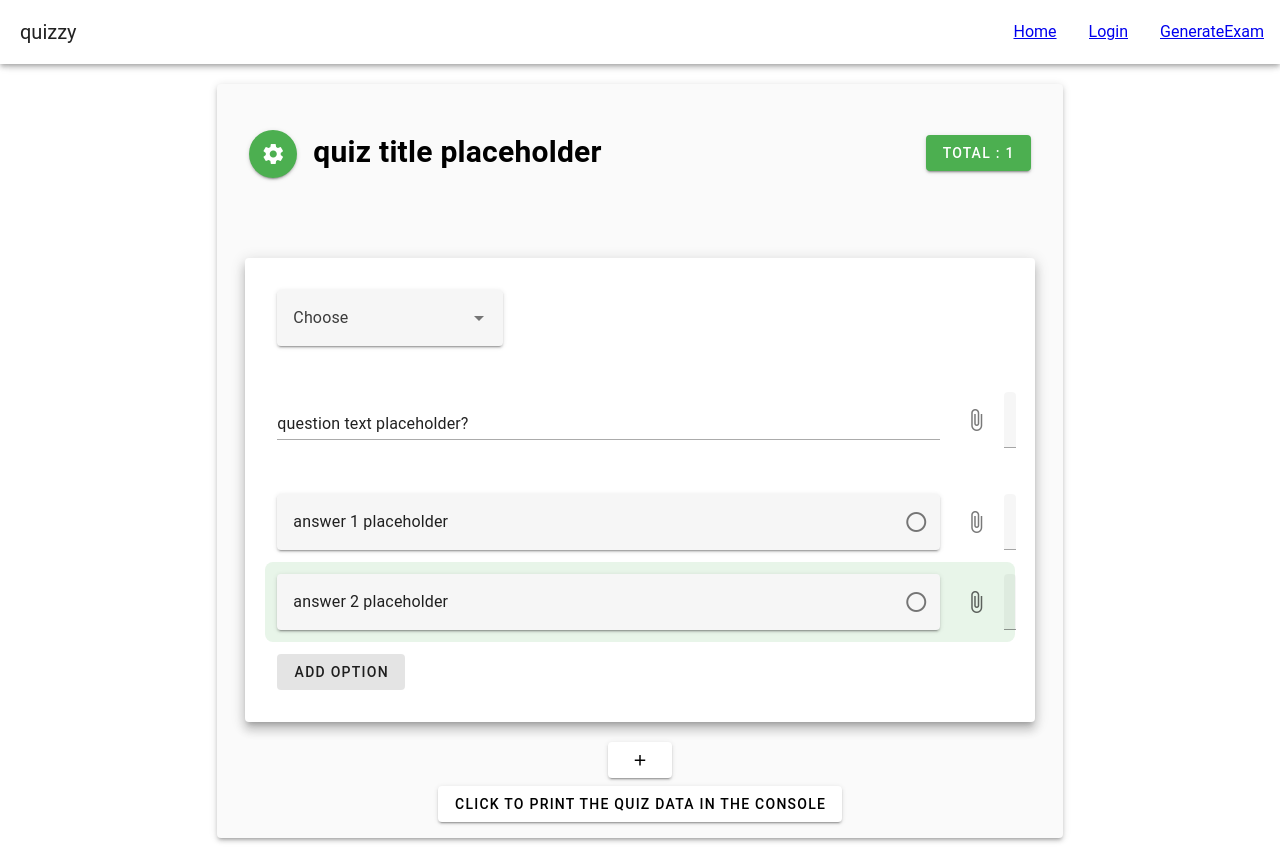
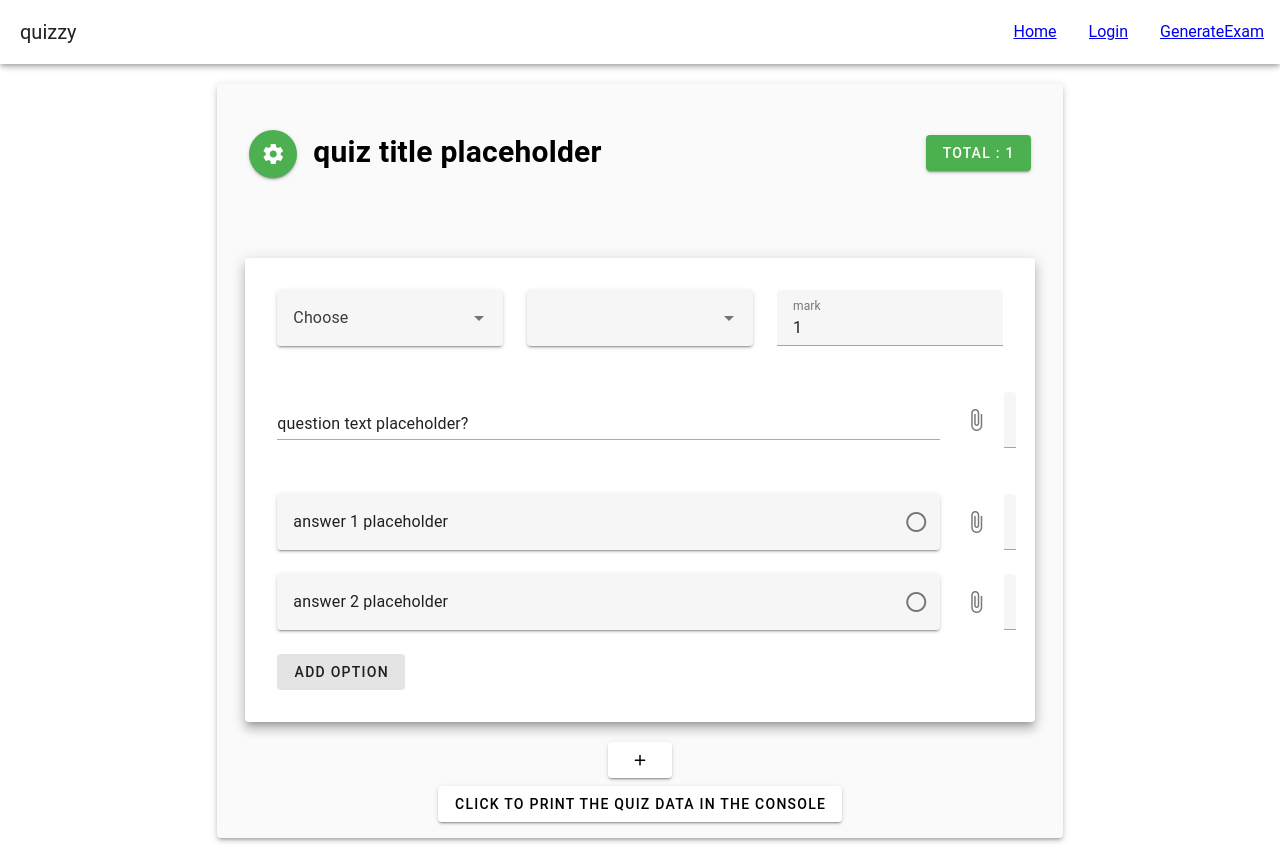
Before and after one commit to Mohanadfarid/quizApp, a Vue app: page /generateExam in a window 1280 px wide. Built offline with nearby package versions, Linux system fonts and the light colour scheme.

Commit message:
added total functionality +added pick answeer key +set mark

```diff
--- a/src/components/QuizCard.vue
+++ b/src/components/QuizCard.vue
@@ -15,20 +15,13 @@
   <v-card
     elevation="5"
     class="mx-auto mt-10"
-
   >
-    <v-img
-      class="align-end text-white"
-      height="200"
-      :src="imgSrc"
-      cover
-    >
+    <div class="d-flex justify-space-between">
       <v-card-title>{{ quizData.name }}</v-card-title>
-    </v-img>
-
-    <v-card-subtitle class="pt-4">
-      {{ quizData.degree }} points</v-card-subtitle
-    >
+      <v-card-subtitle class="pt-4">
+        {{ quizData.degree }} points</v-card-subtitle
+      >
+    </div>
 
     <v-card-text class="text-center">
       <div>{{ quizData.desc }}</div>
--- a/src/components/QuizGeneratorCard.vue
+++ b/src/components/QuizGeneratorCard.vue
@@ -23,7 +23,7 @@
             >{{ quizStore.setting.title }}
           </h2>
           <v-btn color="success"
-            >total : {{ quizStore.setting.mark }}
+            >total : {{ quizStore.GetTotalMarks }}
           </v-btn></v-card-title
         >
 
--- a/src/components/question/QuestionCard.vue
+++ b/src/components/question/QuestionCard.vue
@@ -22,6 +22,23 @@
           variant="solo-filled"
         ></v-select
       ></v-col>
+      <v-col
+        ><v-select
+          class="width-25"
+          :items="quizStore.GetAnswersId(questionId)"
+          v-model="quizStore.questions[questionId].answerKeyId"
+          variant="solo-filled"
+        >
+        </v-select>
+      </v-col>
+      <v-col>
+        <v-text-field
+          label="mark"
+          type="number"
+          v-model="quizStore.questions[questionId].mark"
+        >
+        </v-text-field>
+      </v-col>
     </v-row>
 
     <!-- the question iteself -->
--- a/src/components/question/questionAnswers/CheckBoxAnswer.vue
+++ b/src/components/question/questionAnswers/CheckBoxAnswer.vue
@@ -10,11 +10,13 @@
       : false;
   });
 
-  const classes = {
-    "bg-green-lighten-5": IsAnswerKey.value,
-    "text-h4": IsAnswerKey.value,
-    "rounded-lg": IsAnswerKey.value,
-  };
+  const classes = computed(() => {
+    return {
+      "bg-green-lighten-5": IsAnswerKey.value,
+      "text-h4": IsAnswerKey.value,
+      "rounded-lg": IsAnswerKey.value,
+    };
+  });
 </script>
 
 <template>
--- a/src/components/question/questionAnswers/ImageAnswer.vue
+++ b/src/components/question/questionAnswers/ImageAnswer.vue
@@ -10,10 +10,13 @@
       : false;
   });
 
-  const classes = {
-    "bg-green-lighten-5": IsAnswerKey.value,
-    "rounded-lg": IsAnswerKey.value,
-  };
+  const classes = computed(() => {
+    return {
+      "bg-green-lighten-5": IsAnswerKey.value,
+      "text-h4": IsAnswerKey.value,
+      "rounded-lg": IsAnswerKey.value,
+    };
+  });
 </script>
 
 <template>
--- a/src/components/question/questionAnswers/RadioAnswer.vue
+++ b/src/components/question/questionAnswers/RadioAnswer.vue
@@ -10,11 +10,13 @@
       : false;
   });
 
-  const classes = {
-    "bg-green-lighten-5": IsAnswerKey.value,
-    "text-h4": IsAnswerKey.value,
-    "rounded-lg": IsAnswerKey.value,
-  };
+  const classes = computed(() => {
+    return {
+      "bg-green-lighten-5": IsAnswerKey.value,
+      "text-h4": IsAnswerKey.value,
+      "rounded-lg": IsAnswerKey.value,
+    };
+  });
 </script>
 
 <template>
--- a/src/components/question/questionAnswers/TrueFalseAnswer.vue
+++ b/src/components/question/questionAnswers/TrueFalseAnswer.vue
@@ -10,11 +10,13 @@
       : false;
   });
 
-  const classes = {
-    "bg-green-lighten-5": IsAnswerKey.value,
-    "text-h4": IsAnswerKey.value,
-    "rounded-lg": IsAnswerKey.value,
-  };
+  const classes = computed(() => {
+    return {
+      "bg-green-lighten-5": IsAnswerKey.value,
+      "text-h4": IsAnswerKey.value,
+      "rounded-lg": IsAnswerKey.value,
+    };
+  });
 </script>
 
 <template>
--- a/src/stores/quiz.js
+++ b/src/stores/quiz.js
@@ -24,29 +24,7 @@ const initialQuestion = {
 };
 
 export const useQuizStore = defineStore("quiz", () => {
-  const questions = ref([
-    {
-      id: 0,
-      type: "Choose",
-      image: null,
-      text: "question text placeholder?",
-      mark: 1,
-      answerKeyId: 1,
-      answerKeyIds: null,
-      answers: [
-        {
-          id: 0,
-          text: "answer 1 placeholder",
-          image: null,
-        },
-        {
-          id: 1,
-          text: "answer 2 placeholder",
-          image: null,
-        },
-      ],
-    },
-  ]);
+  const questions = ref([initialQuestion]);
 
   const setting = ref({
     mark: 1,
@@ -68,6 +46,19 @@ export const useQuizStore = defineStore("quiz", () => {
       to: "",
     },
   });
+
+  const GetTotalMarks = computed(() => {
+    let sum = 0;
+    questions.value.map((question) => {
+      sum += parseInt(question.mark,10);
+    });
+    return sum;
+  });
+
+  const GetAnswersId = (questionId) => {
+    return questions.value[questionId].answers.map((answer) => answer.id);
+  };
+
   const addQuestion = () => {
     const newQuestionObj = JSON.parse(JSON.stringify(initialQuestion));
     newQuestionObj.id = questions.value.length;
@@ -80,7 +71,15 @@ export const useQuizStore = defineStore("quiz", () => {
     questions.value[questionId].answers.push(newAnswerObj);
   };
 
-  return { questions, setting, addQuestion, addAnswer, initialQuestion };
+  return {
+    questions,
+    setting,
+    addQuestion,
+    addAnswer,
+    initialQuestion,
+    GetTotalMarks,
+    GetAnswersId,
+  };
 });
 
 // {
```
